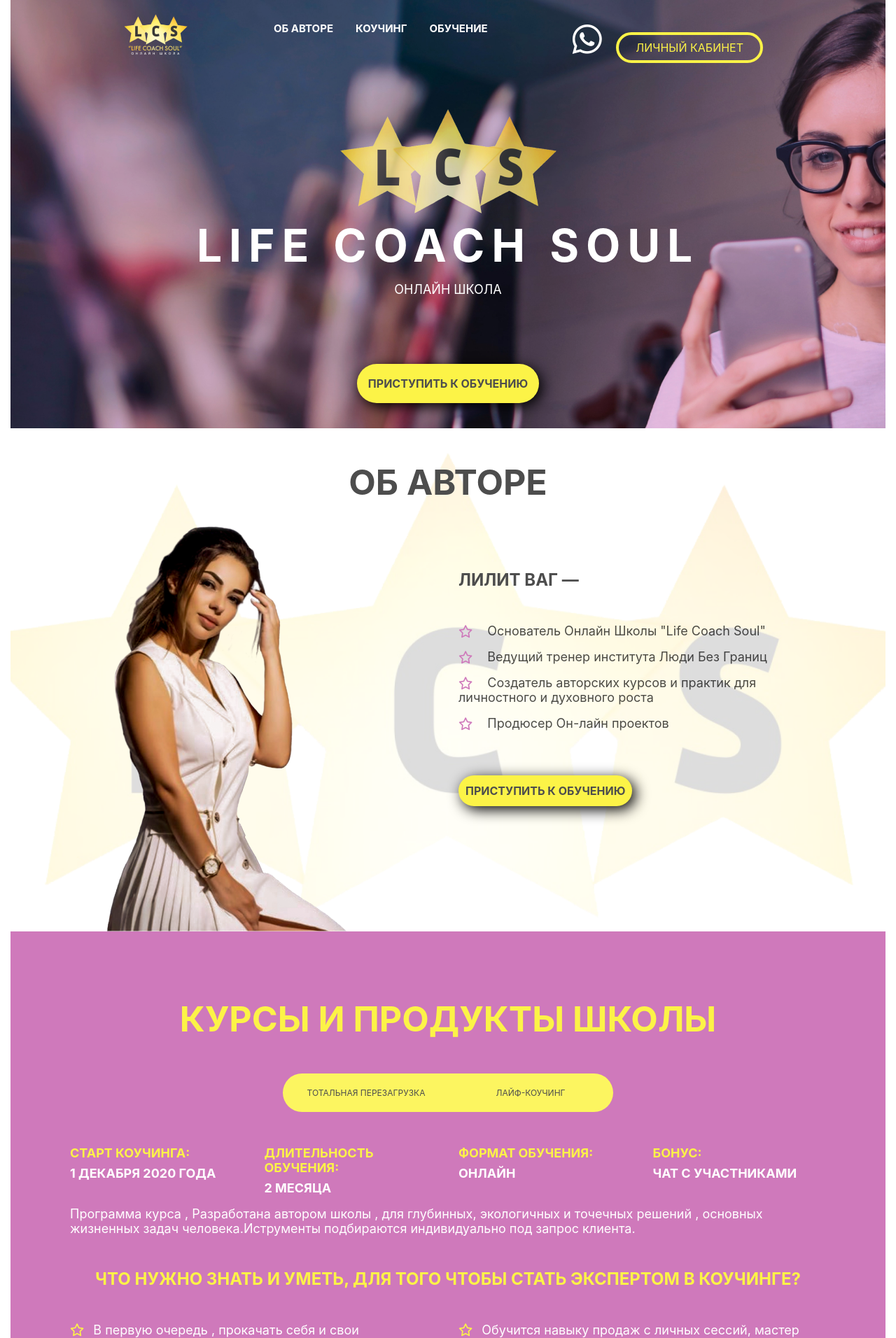
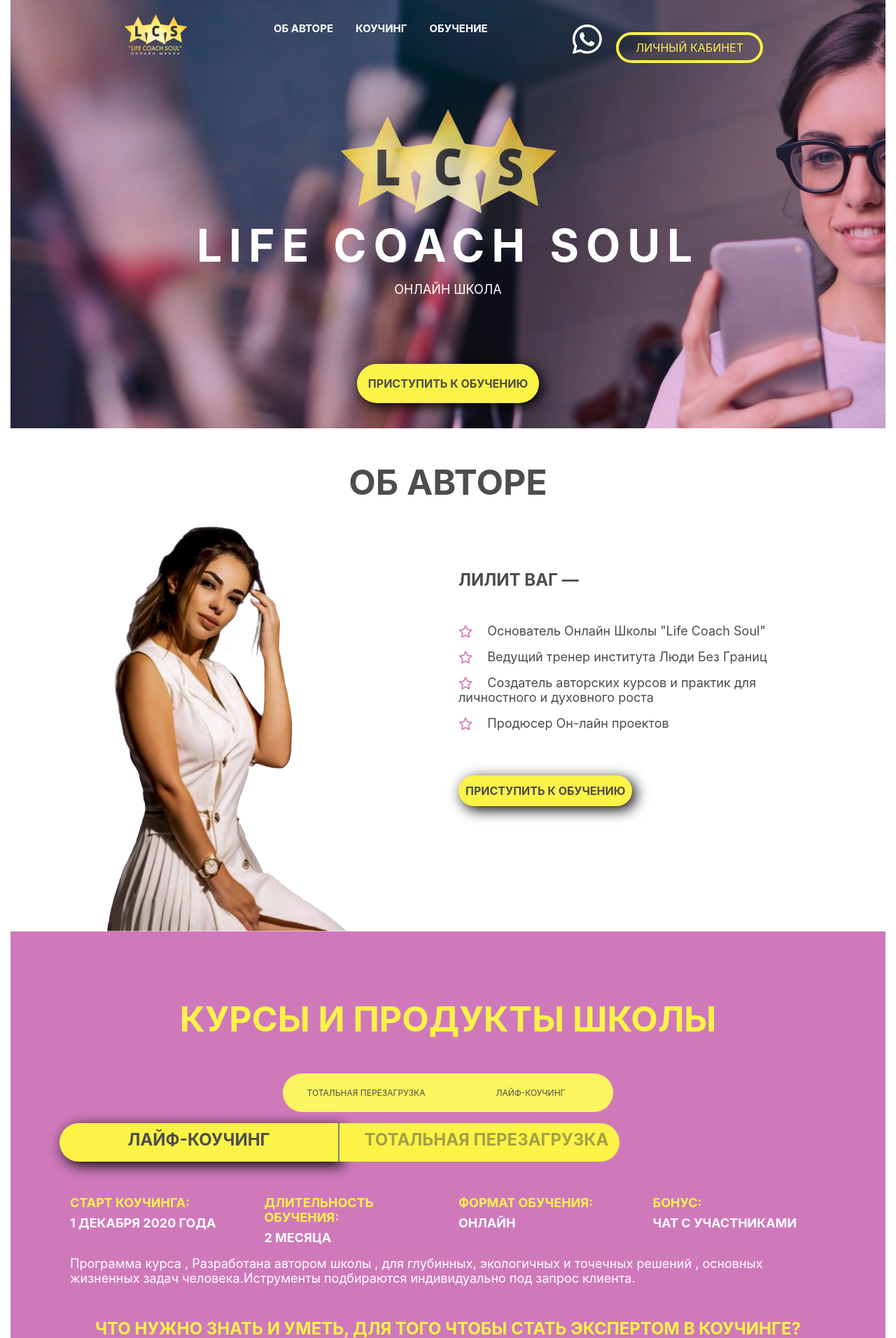
Before and after one commit to MarinaVector/school2, a PHP site: page / in a window 1280 px wide. Shown: the top 1912 px of the page at 70% size. Run offline with PHP 8.4, Linux system fonts and the light colour scheme; some libraries are stand-ins or nearby versions.

Commit message:
frontend toggle progress

```diff
--- a/css/style.css
+++ b/css/style.css
@@ -1,3 +1,4 @@
+@charset "UTF-8";
 @import url("https://fonts.googleapis.com/css2?family=Roboto+Condensed&family=Roboto:wght@100;400&display=swap");
 @import url("https://fonts.googleapis.com/css2?family=Roboto:wght@100;400&display=swap");
 @import url("https://fonts.googleapis.com/css2?family=Roboto+Condensed:wght@400;700&family=Roboto:wght@100;400&display=swap");
@@ -31,17 +32,6 @@ a {
   -webkit-background-size: cover;
   -moz-background-size: cover;
   -o-background-size: cover;
-}
-
-.main-header2 {
-  background-image: url(../img/bruce-mars.jpg);
-  background-repeat: no-repeat;
-  background-position: center center;
-  background-attachment: fixed;
-  -webkit-background-size: cover;
-  -moz-background-size: cover;
-  -o-background-size: cover;
-  background-size: cover;
 }
 
 .main-nav,
@@ -116,6 +106,7 @@ a {
   display: inline-block;
 }
 
+@media screen and (min-device-width: 1000px) {
   .about-author {
     background-image: url(../img/Header-logo.png);
     background-repeat: no-repeat;
@@ -125,7 +116,7 @@ a {
     -o-background-size: cover;
     background-size: cover;
   }
-
+}
 .about-author__title {
   color: #4d4d4d;
   font-style: normal;
@@ -572,4 +563,87 @@ a {
   color: #000000;
 }
 
+.toggle {
+  display: inline-block;
+  cursor: pointer;
+}
+
+.toggle__check {
+  display: none;
+}
+
+.toggle__coaching,
+.toggle__reload {
+  width: 400px;
+  height: 55px;
+  overflow: hidden;
+  background: #FCF347;
+  padding: 10px;
+  display: inline-block;
+  position: relative;
+}
+
+.toggle__coaching {
+  border-radius: 100px 0 0 100px;
+  border-right: 2px solid gray;
+  box-shadow: 5px 5px 20px 0px #000000;
+  overflow: hidden;
+}
+
+.toggle__coaching:before,
+.toggle__reload:before {
+  font-size: 24px;
+  font-style: normal;
+  font-weight: 700;
+  line-height: 28px;
+  letter-spacing: 0em;
+  text-align: center;
+  color: #000000;
+  opacity: 0.7;
+  content: "";
+  width: 350px;
+  height: 55px;
+  display: inline-block;
+  background-size: 30px;
+  background-repeat: no-repeat;
+  transition: 0.3s all cubic-bezier(0.175, 0.885, 0.32, 1.275);
+}
+
+.toggle__reload {
+  border-radius: 0 100px 100px 0;
+}
+
+.toggle__coaching:before {
+  content: "Лайф-коучинг";
+  color: #4d4d4d;
+  text-transform: uppercase;
+}
+
+.toggle__reload:before {
+  content: "Тотальная перезагрузка";
+  color: #4d4d4d;
+  white-space: nowrap;
+  opacity: 0.3;
+  text-transform: uppercase;
+}
+
+input[type=checkbox].toggle__check + .toggle__coaching:before {
+  opacity: 0.5;
+}
+
+input[type=checkbox].toggle__check + .toggle__coaching + .toggle__reload:before {
+  transform: translateX(10px);
+  opacity: 0.5;
+}
+
+input[type=checkbox].toggle__check:checked + .toggle__coaching:before {
+  transform: translateX(0px);
+  opacity: 1;
+}
+
+input[type=checkbox].toggle__check:checked + .toggle__coaching + + .toggle__reload:before {
+  transform: translateX(-70px);
+  opacity: 1;
+}
+
 /*# sourceMappingURL=style.css.map */
--- a/css/style.scss
+++ b/css/style.scss
@@ -48,17 +48,6 @@ a {
   -webkit-background-size: cover;
   -moz-background-size: cover;
   -o-background-size: cover;
-  }
-
-.main-header2 {
-  background-image: url(../img/bruce-mars.jpg);
-  background-repeat: no-repeat;
-  background-position: center center;
-  background-attachment: fixed;
-  -webkit-background-size: cover;
-  -moz-background-size: cover;
-  -o-background-size: cover;
-  background-size: cover;
   }
 
 .main-nav,
@@ -138,6 +127,8 @@ a {
   display: inline-block;
 }
 
+
+@media screen and (min-device-width: 1000px) {
   .about-author {
     background-image: url(../img/Header-logo.png);
     background-repeat: no-repeat;
@@ -147,6 +138,7 @@ a {
     -moz-background-size: cover;
     -o-background-size: cover;
     background-size: cover;
+  }
 }
 
 .about-author__title {
@@ -648,5 +640,103 @@ background: $pink;
   color: $dark;
 }
 
+.toggle {
+  display:inline-block;
+  cursor: pointer;
+}
+
+.toggle__check {
+  display: none;
+}
+
+.toggle__coaching,
+.toggle__reload  {
+  width: 400px;
+  height: 55px;
+  overflow: hidden;
+  background: $yellow;
+  padding: 10px;
+  display: inline-block;
+  position: relative;
+}
+
+.toggle__coaching {
+  border-radius: 100px 0 0 100px;
+  border-right: 2px solid gray;
+  box-shadow: 5px 5px 20px 0px #000000;
+  overflow: hidden;
+
+}
+
+.toggle__coaching:before,
+.toggle__reload:before {
+  //font-family: Roboto Condensed;
+  font-size: 24px;
+  font-style: normal;
+  font-weight: 700;
+  line-height: 28px;
+  letter-spacing: 0em;
+  text-align: center;
+  color: $dark;
+  opacity: 0.7;
+  content:"";
+  width: 350px;
+  height:55px;
+  display: inline-block;
+  background-size: 30px;
+  background-repeat: no-repeat;
+  transition: 0.3s all cubic-bezier(0.175, 0.885, 0.32, 1.275);
+  //border-right: 10px solid $pink;
+}
+
+.toggle__reload {
+  border-radius: 0 100px 100px 0;
+}
+
+.toggle__coaching:before {
+   content:"Лайф-коучинг";
+   color: $gray;
+   text-transform: uppercase;
+}
+
+.toggle__reload:before {
+   content:"Тотальная перезагрузка";
+   color: $gray;
+   white-space: nowrap;
+   opacity: 0.3;
+   text-transform: uppercase;
+}
+
+input[type="checkbox"].toggle__check + .toggle__coaching:before {
+  //transform: translateX(30px);
+  opacity: 0.5;
+}
+
+input[type="checkbox"].toggle__check + .toggle__coaching + .toggle__reload:before {
+transform: translateX(10px);
+  opacity: 0.5;
+}
+
+input[type="checkbox"].toggle__check:checked + .toggle__coaching:before {
+  transform: translateX(0px);
+  opacity: 1;
+}
+
+input[type="checkbox"].toggle__check:checked + .toggle__coaching + + .toggle__reload:before {
+  transform: translateX(-70px);
+  opacity: 1;
+}
+
+
+
+
+
+
+
+
+
+
+
+
 
 // Or re-brand the toggle for different applications
--- a/index.html
+++ b/index.html
@@ -88,10 +88,21 @@
             <div class="can-toggle text-center">
                 <input id="a" type="checkbox">
                 <label for="a">
-                    <span class="can-toggle__switch mx-auto" data-checked="Лайф-Коучинг"
+                    <span class="can-toggle__switch mx-auto d-sm-none d-none d-md-block" data-checked="Лайф-Коучинг"
                           data-unchecked="Тотальная перезагрузка"></span>
 
                 </label>
+                <label for="a">
+                    <span class="can-toggle__switch__small-device mx-auto d-block d-sm-none" data-checked="Лайф-Коучинг"
+                          data-unchecked="Тотальная перезагрузка"></span>
+
+                </label>
+                <label class="toggle">
+                    <input type="checkbox" class="toggle__check" checked />
+                    <span class="toggle__coaching"></span>
+                    <span class="toggle__reload"></span>
+                </label>
+
             </div>
 
             <div class="coaching-block my-5 container">
@@ -115,8 +126,7 @@
                 </div>
             <p class="lesson-txt">
                 Программа курса , Разработана автором школы , для глубинных, экологичных и точечных решений , основных
-                жизненных
-                задач человека.Иструменты подбираются индивидуально под запрос клиента.
+                жизненных задач человека.Иструменты подбираются индивидуально под запрос клиента.
             </p>
 
             <h3 class="skill-title my-5">Что нужно знать и уметь, для того чтобы стать экспертом в Коучинге?</h3>
@@ -269,6 +279,7 @@
             </div>
             <a class="call-btn  mx-auto">перейти к оплате</a>
         </div>
+        </div>
     </section>
     <h3 class="question my-5">Как приступить к обучению?</h3>
     <section class="stage p-0">
```
Also changed, not shown: 1 other file. Lines whose indentation alone changed are shown as unchanged.
